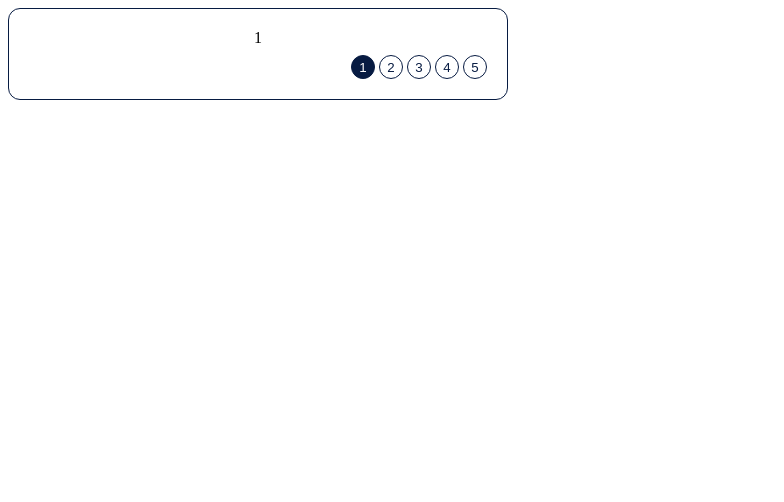
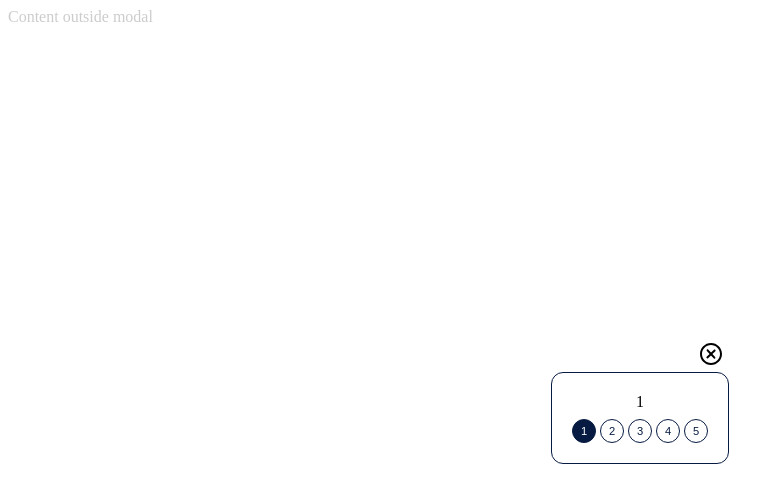
Before and after one commit to E-Rosa/react-ui, a React (Vite) app: page / in a window 1280 px wide. Shown: the top 502 px of the page, without its empty margins (0-784 px from the left). Built offline with nearby package versions, Linux system fonts and the light colour scheme.

Commit message:
added: native css support for modal and carousel

```diff
--- a/package.json
+++ b/package.json
@@ -1,7 +1,7 @@
 {
   "name": "@eliasrrosa/react-ui",
   "private": false,
-  "version": "1.0.12",
+  "version": "1.0.13",
   "type": "module",
   "scripts": {
     "dev": "vite",
--- a/src/App.tsx
+++ b/src/App.tsx
@@ -1,10 +1,14 @@
 import {Carousel} from "./carousel";
 import CarouselItem from "./carouselItem";
 import "./App.css";
+import { Modal } from ".";
+import { useState } from "react";
 
 function App() {
+  const [isActive, setIsActive] = useState(true)
   return (
     <div className="halfscreen">
+      <Modal isActive={isActive} setIsActive={setIsActive} defaultAlignment="center">
       <Carousel>
         <span>1</span>
         <span>2</span>
@@ -12,7 +16,10 @@ function App() {
         <CarouselItem />
         <span>5</span>
       </Carousel>
+      </Modal>
+      <span>Content outside modal</span>
     </div>
+
   );
 }
 
--- a/src/carousel.css
+++ b/src/carousel.css
@@ -20,6 +20,7 @@
   border: 1px var(--primary) solid;
   background-color: white;
   color: var(--primary);
+  font-size: .7em;
 }
 .paginationButtonHighlighted {
   cursor: pointer;
@@ -29,19 +30,10 @@
   border: 1px var(--primary) solid;
   background-color: var(--primary);
   color: white;
+  font-size: .7em;
 }
 .paginationButtonsContainer {
   display: flex;
   align-self: flex-end;
   gap: 0.25rem;
 }
-
-.paginationButton {
-    cursor: pointer;
-    height: 1.5rem;
-    width: 1.5rem;
-    border-radius: 100%;
-    border: 1px var(--primary) solid;
-    background-color: white;
-    color: var(--primary);
-  }
--- a/src/carousel.tsx
+++ b/src/carousel.tsx
@@ -16,7 +16,6 @@ export const CarouselContext = createContext({
 export function Carousel({ children }: { children: JSX.Element[] }) {
   const [addedViews, setAddedViews] = useState<JSX.Element[]>();
   const [activeViewKey, setActiveViewKey] = useState(0);
-
   const views = () => {
     const fromChildren = children.map((view, key) => {
       return (
--- a/src/index.tsx
+++ b/src/index.tsx
@@ -1,7 +1,6 @@
 import { Carousel, CarouselContext } from "./carousel";
 import { Modal, ModalContext } from "./modal";
 import { FeedbackProvider, FeedbackProviderContext } from "./feedbackProvider";
-import "./index.css";
 import "./standards.css"
 
 export {
--- /dev/null
+++ b/src/modal.css
@@ -0,0 +1,49 @@
+.centeredModal {
+  display: flex;
+  position: absolute;
+  top: 0;
+  right: 0;
+  bottom: 0;
+  left: 0;
+  z-index: 40;
+  flex-direction: column;
+  justify-content: center;
+  align-items: center;
+  width: 100vw;
+  height: 100vh;
+}
+.bottomRightModal {
+  display: flex;
+  position: absolute;
+  right: 0;
+  bottom: 0;
+  z-index: 40;
+  padding: 0.75rem;
+  flex-direction: column;
+  justify-content: flex-end;
+  align-items: flex-end;
+}
+.bg-white {
+  background-color: rgb(255, 255, 255, 0.8);
+}
+.closeButton {
+  display: flex;
+  position: relative;
+  z-index: 10;
+  justify-content: center;
+  align-items: center;
+  align-self: flex-end;
+  border: 0;
+  background-color: transparent;
+  cursor: pointer;
+  border-radius:100%;
+  aspect-ratio: 1;
+}
+.closeButton:hover{
+    background-color: rgb(220,220,220)
+}
+
+.modalContentContainer{
+    display:flex;
+    flex-direction: column;
+}
--- a/src/modal.tsx
+++ b/src/modal.tsx
@@ -6,6 +6,7 @@ import {
   useState,
 } from "react";
 import { AnimatePresence, motion } from "framer-motion";
+import "./modal.css"
 
 export type ModalAlignment = "center" | "bottom-right";
 
@@ -51,10 +52,12 @@ export function Modal({
 }) {
   const [alignment, setAlignment] = useState(defaultAlignment);
   const getAlignmentClass = () => {
-    if (alignment == "center")
-      return "justify-center items-center flex-col absolute w-screen h-screen flex inset-0 z-40";
-    if (alignment == "bottom-right")
-      return "justify-end items-end p-3 flex-col absolute flex right-0 bottom-0 z-40 h-min";
+    if (alignment == "center"){
+
+      return "centeredModal";}
+    if (alignment == "bottom-right"){
+
+      return "bottomRightModal";}
   };
   const [isTransparent, setIsTransparent] = useState(defaultTransparent);
   const transparentClass = isTransparent ? "transparent" : "bg-white";
@@ -82,9 +85,9 @@ export function Modal({
               transition={{ duration: 0.5 }}
               exit={{ opacity: 0 }}
             >
-              <div className="flex flex-col">
+              <div className="modalContentContainer">
                 <button
-                  className="btn-sm flex justify-center items-center self-end btn-ghost btn-circle relative z-10"
+                  className="closeButton"
                   onClick={() => {
                     setIsActive(false);
                   }}
```
